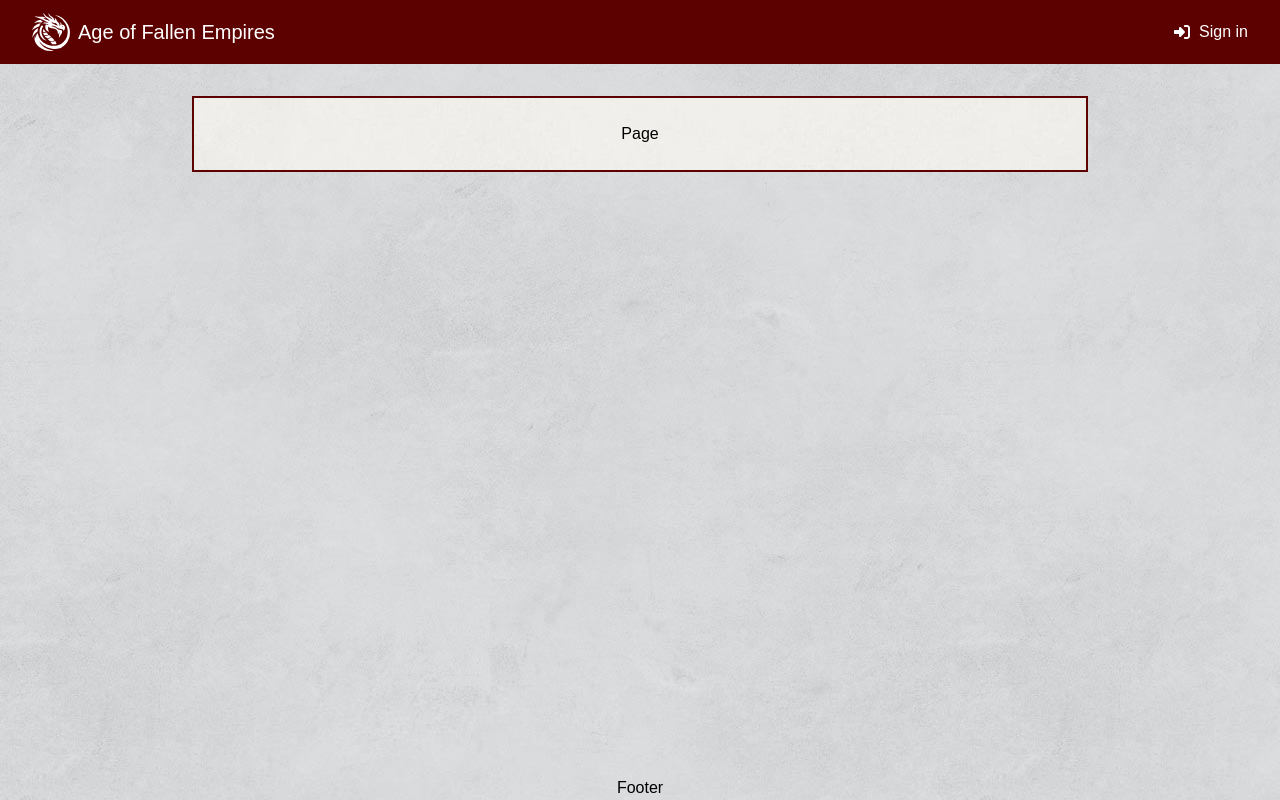
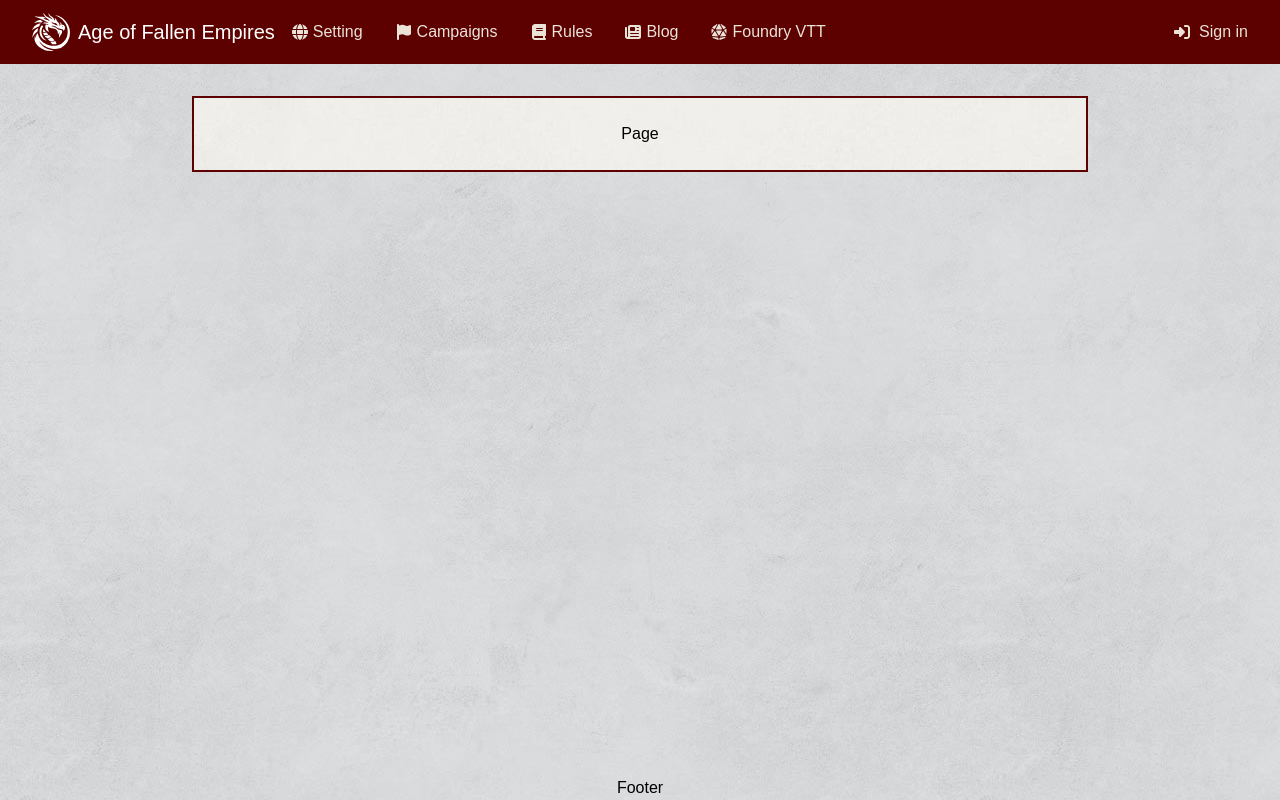
Before and after one commit to kamster94/FallenEmpires, a Next.js app: page / in a window 1280 px wide. Built offline with nearby package versions, Linux system fonts and the light colour scheme; a web font is replaced by a local one.

Commit message:
Header layout

```diff
--- a/package.json
+++ b/package.json
@@ -12,6 +12,8 @@
     "@fortawesome/fontawesome-svg-core": "^6.4.2",
     "@fortawesome/free-solid-svg-icons": "^6.4.2",
     "@fortawesome/react-fontawesome": "^0.2.0",
+    "@headlessui/react": "^1.7.17",
+    "classnames": "^2.3.2",
     "next": "14.0.0",
     "react": "^18",
     "react-dom": "^18"
--- a/src/app/layout.tsx
+++ b/src/app/layout.tsx
@@ -27,7 +27,7 @@ export default function RootLayout({
       <body className={eczar.variable} style={{ backgroundImage: `url(${background.src})` }}>
         <div className="flex h-screen flex-col justify-between font-sans">
           <Header />
-          <main className="mb-auto">
+          <main className="mb-auto mx-auto flex-1 px-4 lg:px-48 container">
             {children}
           </main>
           <Footer />
--- a/src/components/Layout/Footer.tsx
+++ b/src/components/Layout/Footer.tsx
@@ -1,9 +1,6 @@
 import React from 'react';
 
-interface Props {
-}
-
-const Footer = (props: Props) => {
+const Footer = () => {
   return (
     <footer>
       <div className="mt-16 flex flex-col items-center">
--- a/src/components/Layout/Header.tsx
+++ b/src/components/Layout/Header.tsx
@@ -1,28 +1,42 @@
+'use client';
+
 import React from 'react';
 import Link from 'next/link';
 import Image from 'next/image';
 import { FontAwesomeIcon } from '@fortawesome/react-fontawesome';
-import { faRightToBracket } from '@fortawesome/free-solid-svg-icons';
+import { faBars, faRightToBracket, faXmark } from '@fortawesome/free-solid-svg-icons';
+import MainNavigation from '@/components/Navigation/MainNavigation';
+import { Disclosure } from '@headlessui/react';
 
-interface Props {
-}
-
-const Header = (props: Props) => {
+const Header = () => {
   return (
-    <header className="flex items-center justify-between py-1 bg-primary text-white h-16 px-6 lg:px-8">
-      <div className="flex-auto flex items-center justify-center sm:items-stretch sm:justify-start">
+    <Disclosure as="header" className="flex flex-col items-center justify-start py-1 bg-primary text-white md:h-16 px-6 lg:px-8">
+      {({ open }) => (
+        <>
+          <div className="flex items-center justify-start w-full h-16">
+            <Disclosure.Button className="flex items-center justify-center">
+              <FontAwesomeIcon icon={open ? faXmark : faBars} width={15} height={15} className="block md:hidden" />
+            </Disclosure.Button>
+            <div className="flex items-center justify-center w-full md:w-auto md:justify-start">
               <Link href="/" className="flex items-center text-xl space-x-2">
                 <Image src="/logo.svg" alt="Site Logo" height={38} width={38} style={{ filter: 'invert(100%)' }} />
                 <span>Age of Fallen Empires</span>
               </Link>
             </div>
+            <MainNavigation className="hidden md:flex items-center justify-start"/>
             <div className="flex-auto flex items-center justify-end">
-        <Link href="/" className="flex items-center space-x-2">
+              <Link href="/" className="flex items-center space-x-2 text-secondary hover:text-white">
                 <FontAwesomeIcon icon={faRightToBracket} width={18} height={18}/>
-          <span>Sign in</span>
+                <span className="hidden md:block">Sign in</span>
               </Link>
             </div>
-    </header>
+          </div>
+          <Disclosure.Panel className="md:hidden flex">
+            <MainNavigation className="flex flex-col"/>
+          </Disclosure.Panel>
+        </>
+      )}
+    </Disclosure>
   );
 };
 
--- a/src/components/Layout/Page.tsx
+++ b/src/components/Layout/Page.tsx
@@ -7,10 +7,8 @@ interface Props {
 
 const Page = ({ children }: Props) => {
   return (
-    <div className="flex-1 px-4 mx-auto lg:px-48 container">
-      <div className="flex flex-col flex-wrap items-center container mx-auto px-1 my-8 p-8 border-2 border-solid border-primary py-6 md:flex-no-wrap md:px-1 justify-center space-y-8" style={{ backgroundImage: `url(${paper.src})` }}>
-        {children}
-      </div>
+    <div className="flex flex-col flex-wrap items-center container mx-auto px-1 my-8 p-8 border-2 border-solid border-primary py-6 md:flex-no-wrap md:px-1 justify-center space-y-8" style={{ backgroundImage: `url(${paper.src})` }}>
+      {children}
     </div>
   );
 };
--- /dev/null
+++ b/src/components/Navigation/MainNavigation.tsx
@@ -0,0 +1,25 @@
+'use client';
+
+import React from 'react';
+import {
+  faBook, faDiceD20, faFlag, faGlobe, faNewspaper,
+} from '@fortawesome/free-solid-svg-icons';
+import NavigationCategory from '@/components/Navigation/NavigationCategory';
+
+interface Props {
+  className?: string;
+}
+
+const MainNavigation = ({ className }: Props) => {
+  return (
+    <div className={className} >
+      <NavigationCategory label="Setting" icon={faGlobe} />
+      <NavigationCategory label="Campaigns" icon={faFlag} />
+      <NavigationCategory label="Rules" icon={faBook} />
+      <NavigationCategory label="Blog" icon={faNewspaper} />
+      <NavigationCategory label="Foundry VTT" icon={faDiceD20} />
+    </div>
+  );
+};
+
+export default MainNavigation;
--- /dev/null
+++ b/src/components/Navigation/NavigationCategory.tsx
@@ -0,0 +1,38 @@
+import React from 'react';
+import { IconDefinition } from '@fortawesome/free-solid-svg-icons';
+import NavigationItem from '@/components/Navigation/NavigationItem';
+import { Menu } from '@headlessui/react';
+import { FontAwesomeIcon } from '@fortawesome/react-fontawesome';
+
+interface Props {
+  label: string;
+  icon: IconDefinition;
+}
+
+const NavigationCategory = ({ label, icon }: Props) => {
+  return (
+    <Menu as="div" className="relative inline-block text-left">
+      <Menu.Button className="inline-flex w-full justify-center px-4 py-2 space-x-1 items-center text-secondary hover:text-white">
+        <FontAwesomeIcon icon={icon} width={18} height={18}/>
+        <span>{label}</span>
+      </Menu.Button>
+      <Menu.Items className="absolute right-0 mt-2 w-56 z-10 origin-top-right divide-y divide-gray-100 bg-white shadow-lg ring-1 ring-black/5 focus:outline-none">
+        <div className="px-1 py-1">
+          <Menu.Item>
+            {({ active }) => (
+              <button
+                className={`${
+                  active ? 'bg-primary text-white' : 'text-gray-900'
+                } group flex w-full items-center px-2 py-2 text-sm`}
+              >
+                <NavigationItem label="Test" route="/" className="w-full"/>
+              </button>
+            )}
+          </Menu.Item>
+        </div>
+      </Menu.Items>
+    </Menu>
+  );
+};
+
+export default NavigationCategory;
--- /dev/null
+++ b/src/components/Navigation/NavigationItem.tsx
@@ -0,0 +1,27 @@
+import React from 'react';
+import { IconDefinition } from '@fortawesome/free-solid-svg-icons';
+import Link from 'next/link';
+import { FontAwesomeIcon } from '@fortawesome/react-fontawesome';
+import classnames from 'classnames';
+
+interface Props {
+  label: string;
+  route: string;
+  icon?: IconDefinition;
+  className?: string;
+}
+
+const NavigationItem = ({
+  label, route, icon, className,
+}: Props) => {
+  return (
+    <Link href={route} className={classnames('flex items-center space-x-2', className)}>
+      {icon && (
+        <FontAwesomeIcon icon={icon} width={18} height={18}/>
+      )}
+      <span>{label}</span>
+    </Link>
+  );
+};
+
+export default NavigationItem;
```
Also changed, not shown: 1 other file (tests, documents, lock files or other folders). Lines whose indentation alone changed are shown as unchanged.
